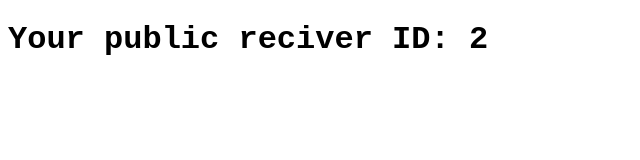
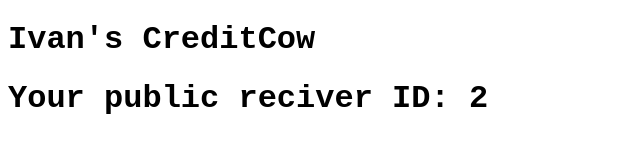
Before and after one commit to coolgames555/CreditCow, a plain HTML site: page 789456123.html in a window 1280 px wide. Shown: the whole page, without its empty margins (0-640 px from the left). Drawn offline with Linux system fonts and the light colour scheme.

Commit message:
Fix HTML syntax for header elements

```diff
--- a/789456123.html
+++ b/789456123.html
@@ -7,7 +7,7 @@
     <title>Send + Recive</title>
 </head>
 <body>
-    <h1 style="font-family: 'Courier New', Courier, monospace;> Ivan's CreditCow </h1>
-   <h1 style="font-family: 'Courier New', Courier, monospace;> Your public reciver ID: 2</h1>
+    <h1 style="font-family: 'Courier New', Courier, monospace;"> Ivan's CreditCow </h1>
+   <h1 style="font-family: 'Courier New', Courier, monospace;"> Your public reciver ID: 2</h1>
 </body>
 </html>
```
